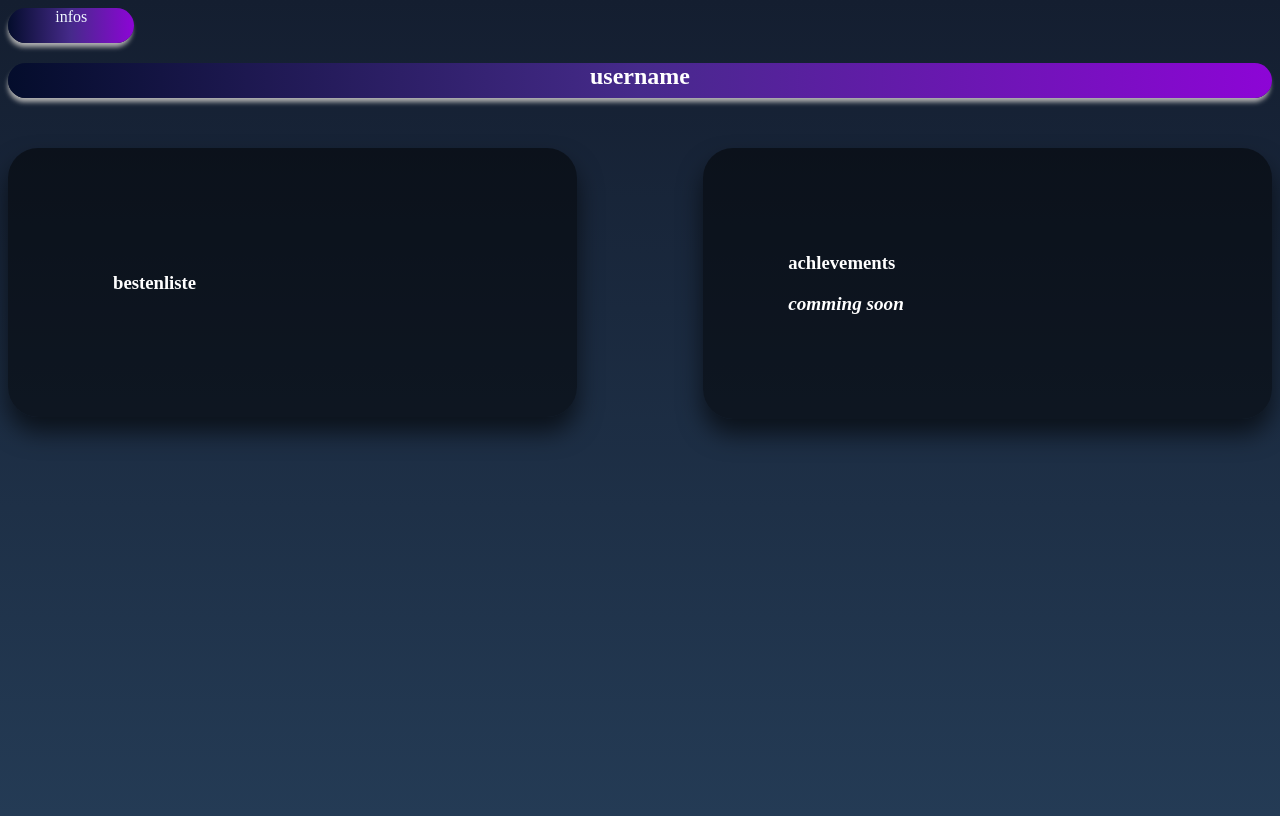
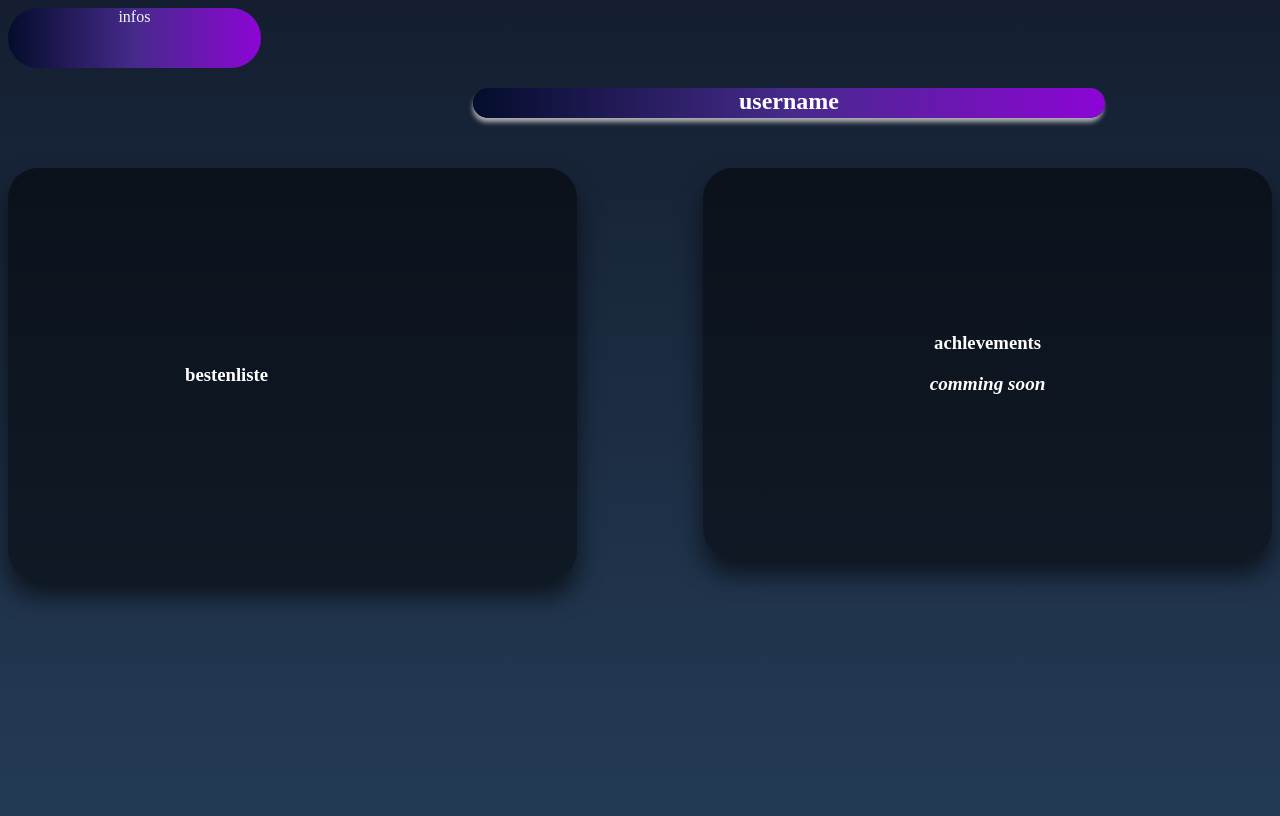
Before and after one commit to w1pee/Zombierush, a PHP site: page /profile.html in a window 1280 px wide. Run offline with PHP 8.4, Linux system fonts and the light colour scheme.

Commit message:
added missing stuff

```diff
--- a/scripts/MyCamera.js
+++ b/scripts/MyCamera.js
@@ -8,6 +8,6 @@ export default class CustomCamera extends Phaser.Cameras.Scene2D.Camera {
 
   follow(Player){
     this.startFollow(Player, false, 0.05, 0.05, 0, 0);
-    this.setBounds(0, 0, 1280, 1280);
+    this.setBounds(0, 0, 1600, 1600);
   }
 }
--- a/scripts/Player.js
+++ b/scripts/Player.js
@@ -30,7 +30,7 @@ export default class Player extends Phaser.Physics.Matter.Sprite {
     static preload(scene){
         scene.load.atlas('mainplayer', 'assets/MainPlayer/mainplayer.png', 'assets/MainPlayer/mainplayer_atlas.json');
         scene.load.animation('mainplayer_anims', 'assets/MainPlayer/mainplayer_anim.json');
-        scene.load.image('bullet', 'assets/MainPlayer/bullet.png');
+        scene.load.image('bullet', 'assets/bullet.png');
     }
 
     update(scene){
--- /dev/null
+++ b/scripts/UI.php
@@ -0,0 +1,2 @@
+<?php
+echo'HalliHallo';
--- a/style2.css
+++ b/style2.css
@@ -5,8 +5,9 @@ body{
 
 .navbar{
     top:0;
-    width: 100%;
-    height: 35px;
+    width: 50%;
+    margin-left: 465px;
+    height: 30px;
     color: white;
     box-sizing: border-box;
 border-radius: 30px;
@@ -20,21 +21,20 @@ box-shadow: -1px 5px 5px -1px #b3b3b3;
 .infouberdemuser{
     color: aliceblue;
     top:0;
-    width: 10%;
-    height: 35px;
+    width: 20%;
+    height: 60px;
     text-align: center;
     align-items: center;
     background: -webkit-linear-gradient(90deg, #040d2c,#462a8b,#8d05d6);background: linear-gradient(90deg, #040d2c,#462a8b,#8d05d6); box-sizing: border-box;
 border-radius: 30px;
-box-shadow: -1px 5px 5px -1px #b3b3b3;
 }
 
 .bestenliste{
     margin-top: 50px;
     width: 45%;
-    height: 80%;
+    height: 120%;
     float: left;
-    padding: 105px;
+    padding: 177px;
     background: rgba(0, 0, 0, .5);
 color: white;
 box-sizing: border-box;
@@ -46,13 +46,14 @@ border-radius: 30px;
 .achlevements{
     margin-top: 50px;
     width: 45%;
-    height: 80%;
+    height: 120%;
     float: right;
-    padding: 85px;
+    padding: 145px;
     background: rgba(0, 0, 0, .5);
     color: white;
     box-sizing: border-box;
-border-radius: 30px;
+    border-radius: 30px;
+    text-align: center;
 
 
 
--- a/usertable.txt
+++ b/usertable.txt
@@ -5,3 +5,5 @@ idUsers int AUTO_INCREMENT PRIMARY KEY NOT NULL,
     pwdUsers longtext not null,
     dateUsers datetime not null
 );
+ALTER TABLE users
+ADD COLUMN userhighscore text not null AFTER dateUsers;
```
Also changed, not shown: main.php (+8 -1 lines), scripts/UI.js (+27 -2 lines).
